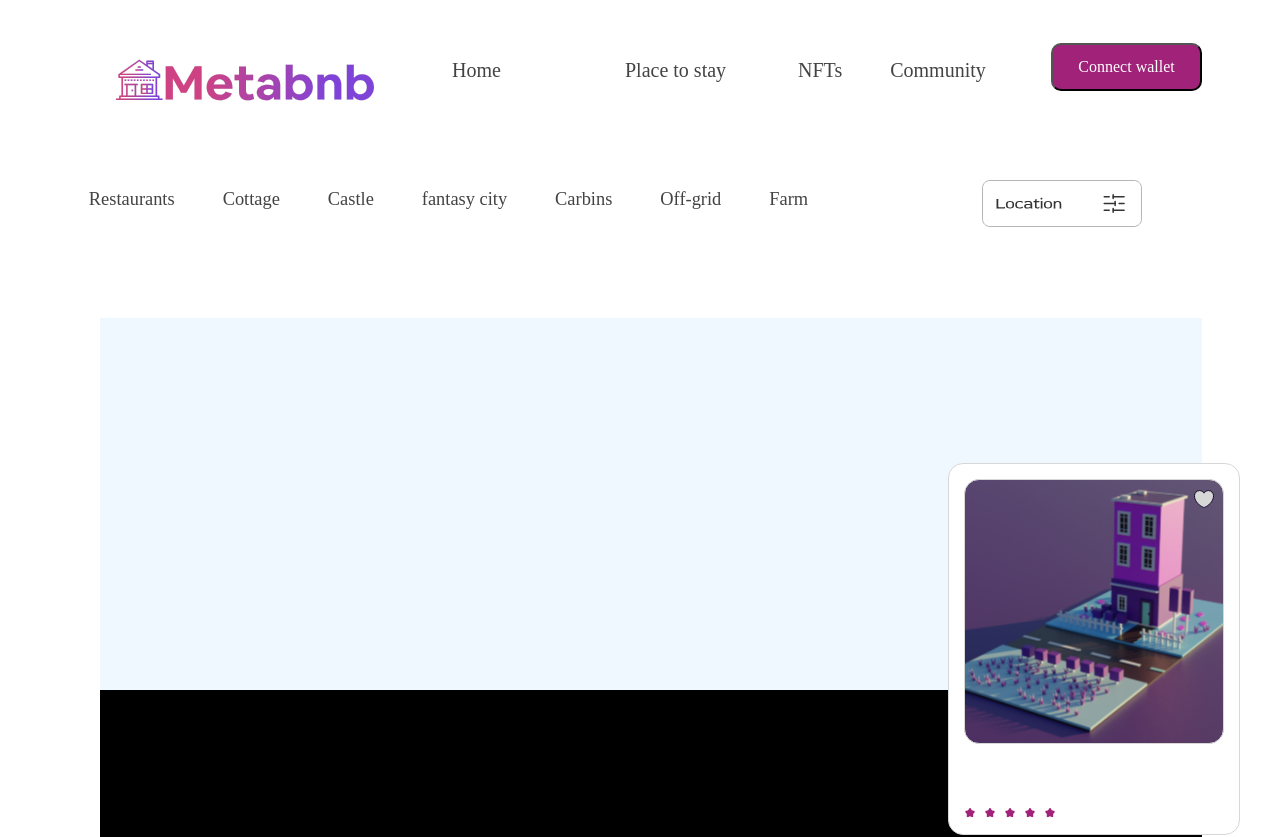
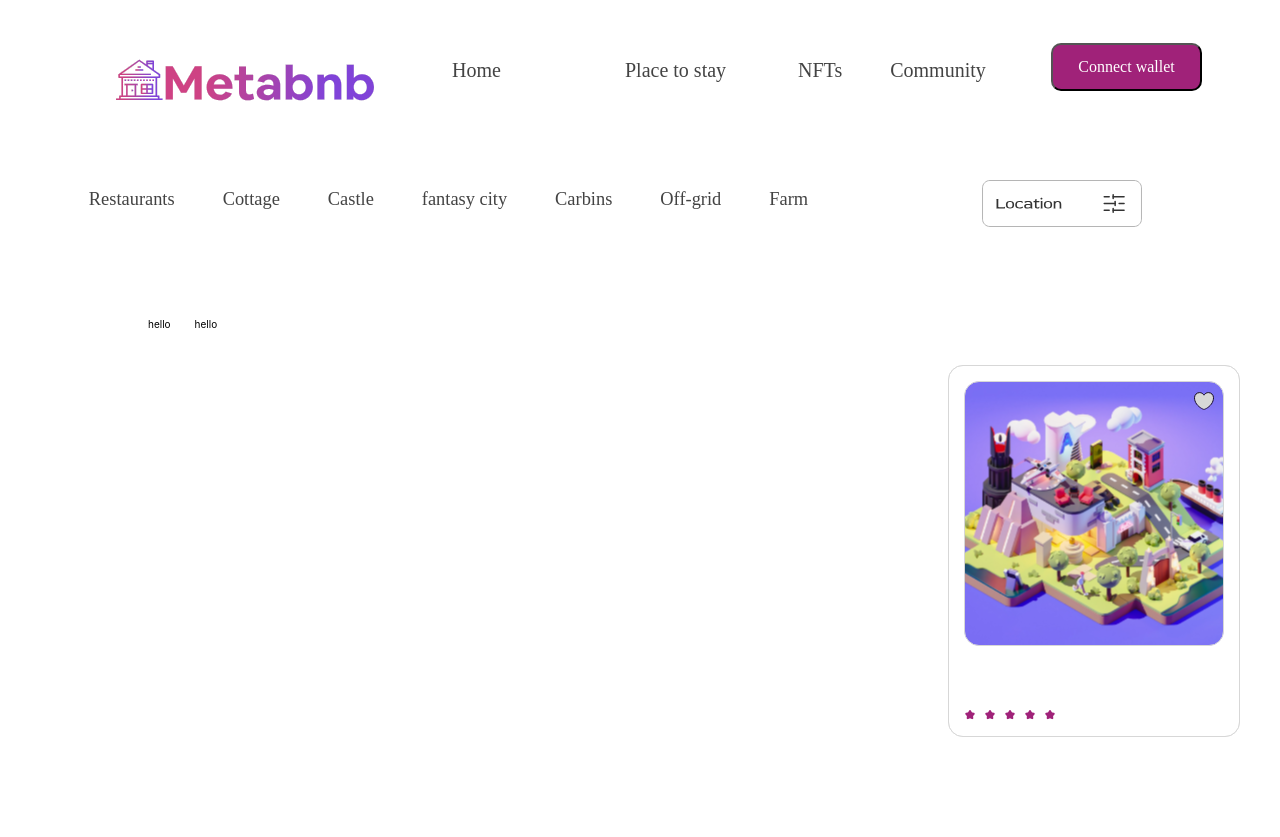
Before and after one commit to evansaizik/metabnb, a React (Create React App) app: page /places in a window 1280 px wide. Shown: the top 837 px of the page. Built offline with nearby package versions, Linux system fonts and the light colour scheme; a web font is replaced by a local one.

Commit message:
working on the layout

```diff
--- a/src/components/Landing/Adventure.module.css
+++ b/src/components/Landing/Adventure.module.css
@@ -28,6 +28,7 @@ h3 {
   width: 100%;
   height: 768px;
   margin: auto;
+  background-color: #000000;
   /* position: absolute;
   left: 100px;
   top: 142px; */
--- a/src/components/pages/Places.js
+++ b/src/components/pages/Places.js
@@ -4,22 +4,22 @@ import one from '../Assets/Frame 140.svg';
 import two from '../Assets/Frame 141.svg';
 import three from '../Assets/Frame 141.svg';
 import four from '../Assets/Frame 141.svg';
-import five from '../Assets/Frame 141.svg';
-import six from '../Assets/Frame 141.svg';
-import seven from '../Assets/Frame 141.svg';
-import eight from '../Assets/Frame 141.svg';
-import nine from '../Assets/Frame 141.svg';
-import ten from '../Assets/Frame 141.svg';
-import el from '../Assets/Frame 141.svg';
-import twe from '../Assets/Frame 141.svg';
-import thir from '../Assets/Frame 141.svg';
-import fort from '../Assets/Frame 141.svg';
-import fift from '../Assets/Frame 141.svg';
-import sixt from '../Assets/Frame 141.svg';
+// import five from '../Assets/Frame 141.svg';
+// import six from '../Assets/Frame 141.svg';
+// import seven from '../Assets/Frame 141.svg';
+// import eight from '../Assets/Frame 141.svg';
+// import nine from '../Assets/Frame 141.svg';
+// import ten from '../Assets/Frame 141.svg';
+// import el from '../Assets/Frame 141.svg';
+// import twe from '../Assets/Frame 141.svg';
+// import thir from '../Assets/Frame 141.svg';
+// import fort from '../Assets/Frame 141.svg';
+// import fift from '../Assets/Frame 141.svg';
+// import sixt from '../Assets/Frame 141.svg';
 
 
 const Places = () => {
-  const houses = []
+  // const houses = []
 
 
   return <div className={styles.page}>
@@ -34,9 +34,14 @@ const Places = () => {
       <p>Farm</p>
     </div>
     <section className={styles.place}>
-      <div>
-        <img src={one} alt='places' />
-      </div>
+      {/* <img src={one} alt='places' />
+      <img src={two} alt='places' />
+      <img src={three} alt='places' />
+      <img src={four} alt='places' /> */}
+      <div><img src={four} alt='places' /></div>
+      <div><img src={four} alt='places' /></div>
+      <div>hello</div>
+      <div>hello</div>
     </section>
   </div>
 }
--- a/src/components/pages/Places.module.css
+++ b/src/components/pages/Places.module.css
@@ -40,36 +40,35 @@
 
 .place {
   display: flex;
-  flex-direction: column;
+  flex-direction: row;
   align-items: flex-start;
   padding: 0px;
   gap: 24px;
   position: absolute;
   width: 86.1%;
-  height: 1560px;
+  min-height: 372px;
   left: 100px;
   top: 318px;
-  background-color: black;
+  /* background-color: black; */
 }
 
-.place div {
+/* .div {
   display: flex;
   flex-direction: row;
   align-items: flex-start;
   padding: 0px;
   gap: 24px;
   width: 100%;
-  /* width: 1240px; */
   min-height: 372px;
   background-color: aliceblue;
+} */
+
+.place img {
+  width: 292px;
+  height: 372px;
 }
 
-.place div img {
-  width: 292px;
-  /* height: 372px; */
-}
-
-.main {
+/* .main {
   display: flex;
   flex-direction: column;
   align-items: flex-start;
@@ -78,8 +77,8 @@
   width: 100%;
   height: 768px;
   margin: auto;
-  /* position: absolute;
+  position: absolute;
   left: 100px;
-  top: 142px; */
-  /* background-color: #000000; */
-}
+  top: 142px;
+  background-color: #000000;
+} */
```
